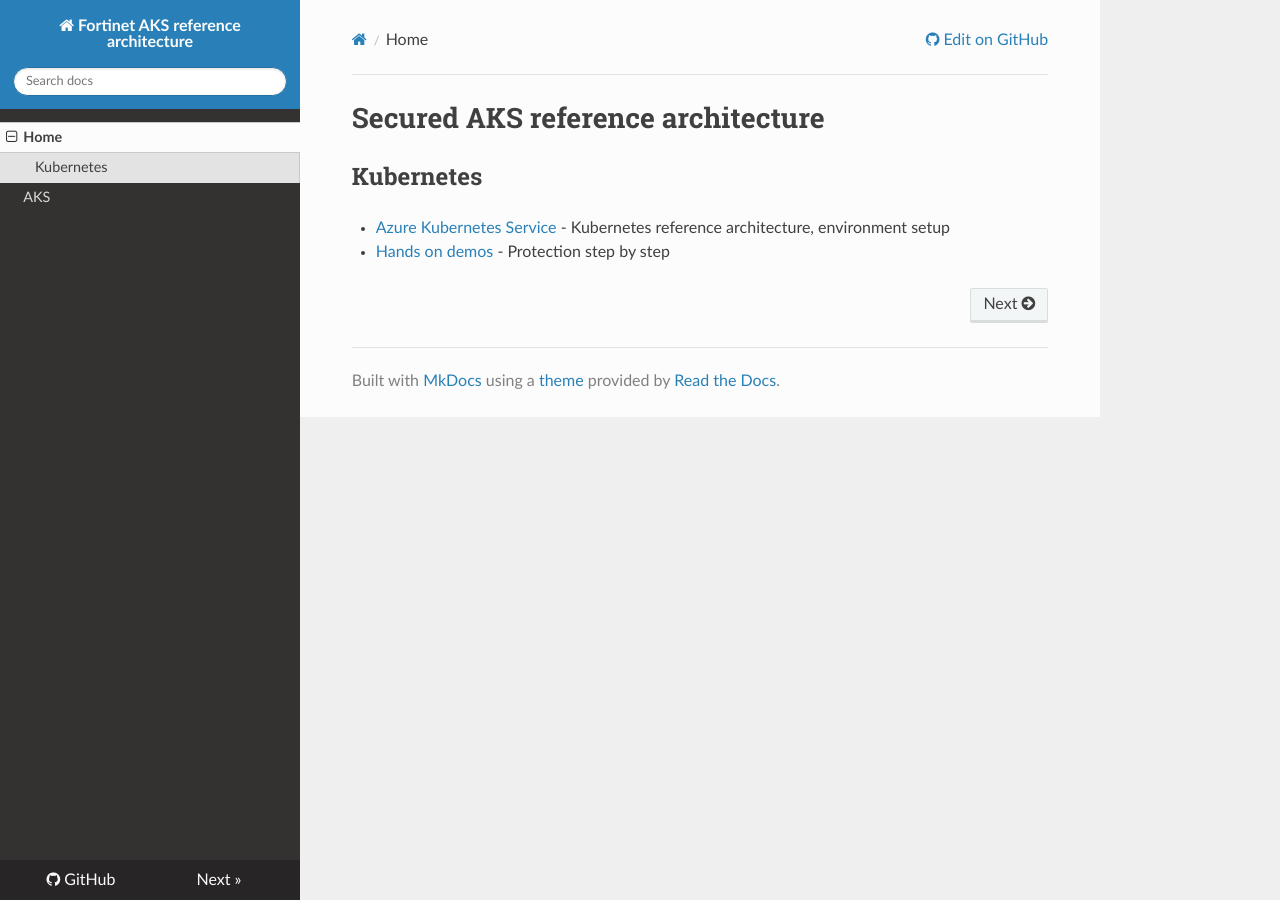
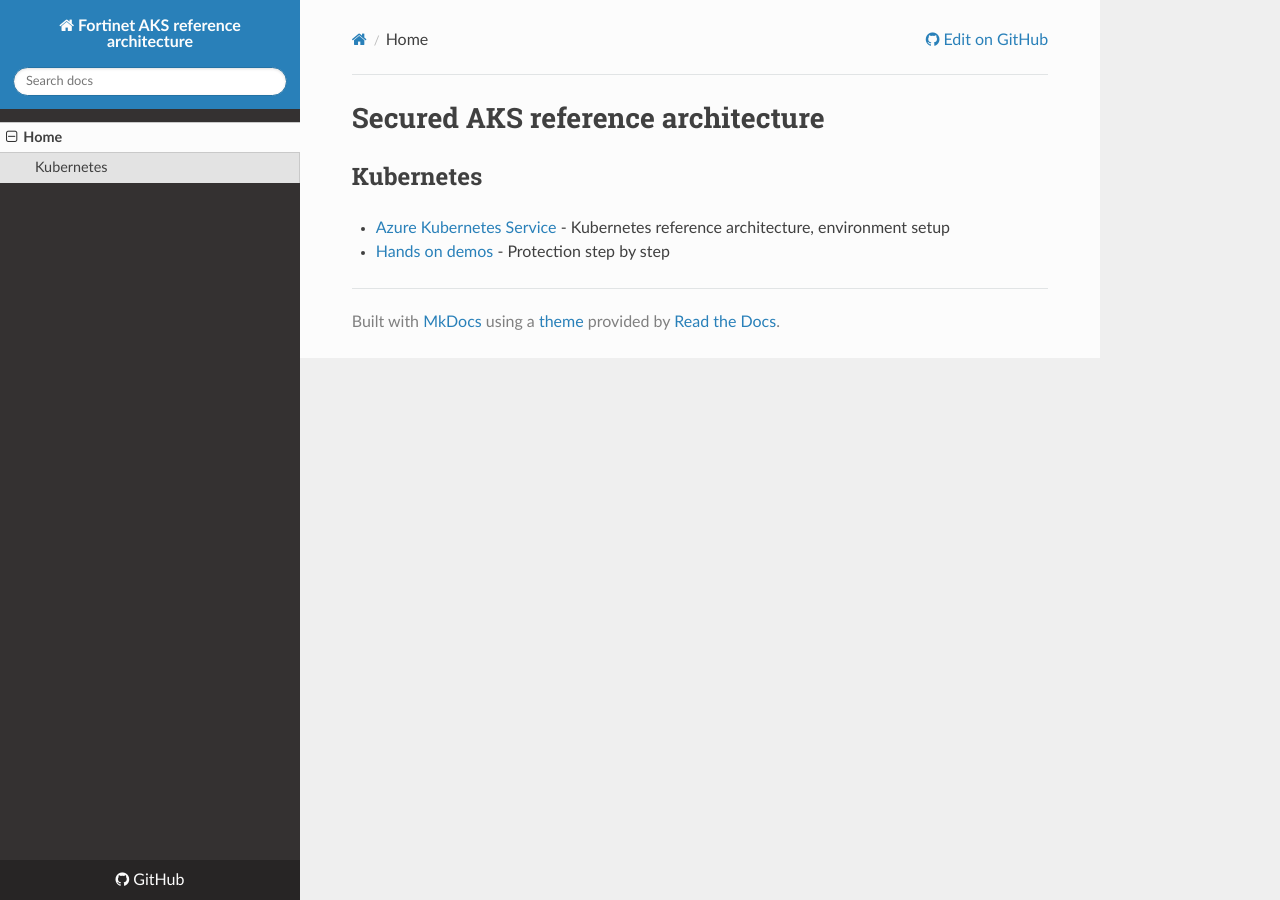
Before and after one commit to fortinet-solutions-cse/secured-AKS-refarch, an MkDocs documentation site: the page built from docs/index.md, in a window 1280 px wide. Built offline with MkDocs 1.6.1, drawn with Linux system fonts in a browser that asks for light colours; nearby versions of some CDN libraries.

Commit message:
Cleaner docs in readthedocs

```diff
--- a/mkdocs.yml
+++ b/mkdocs.yml
@@ -11,4 +11,3 @@ extra:
 theme: readthedocs
 nav:
 - Home: 'index.md'
-- AKS: 'AKS-Private-secured.md'
```
